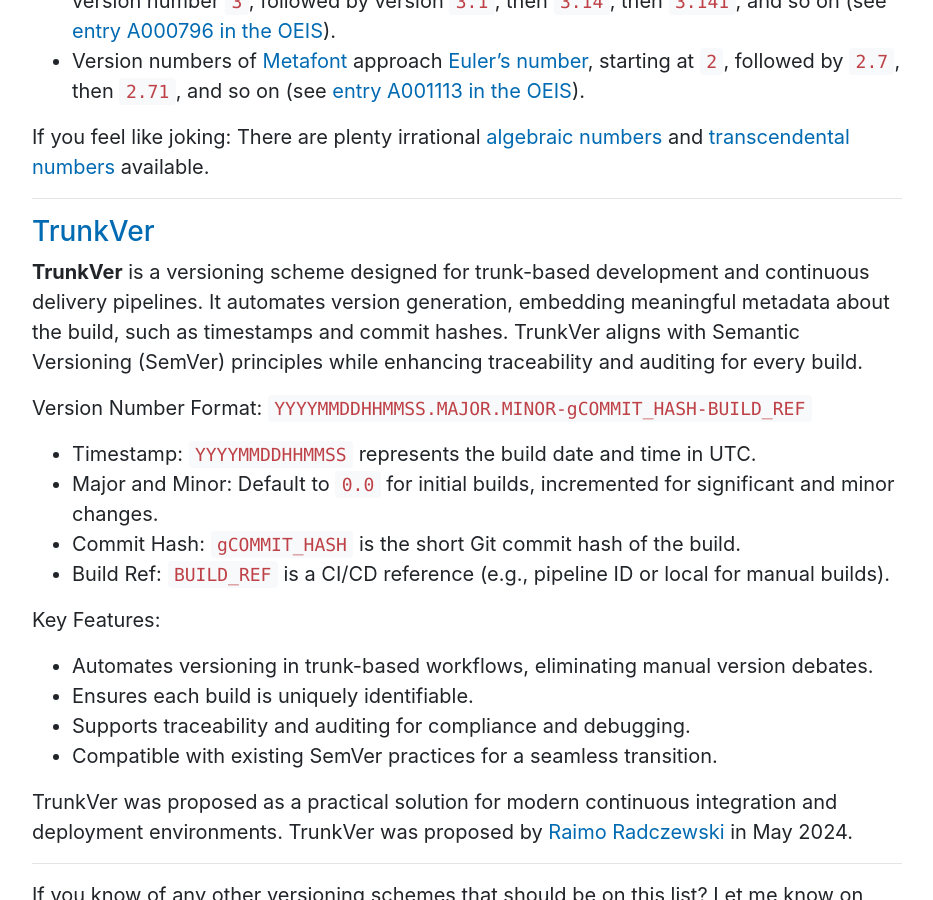
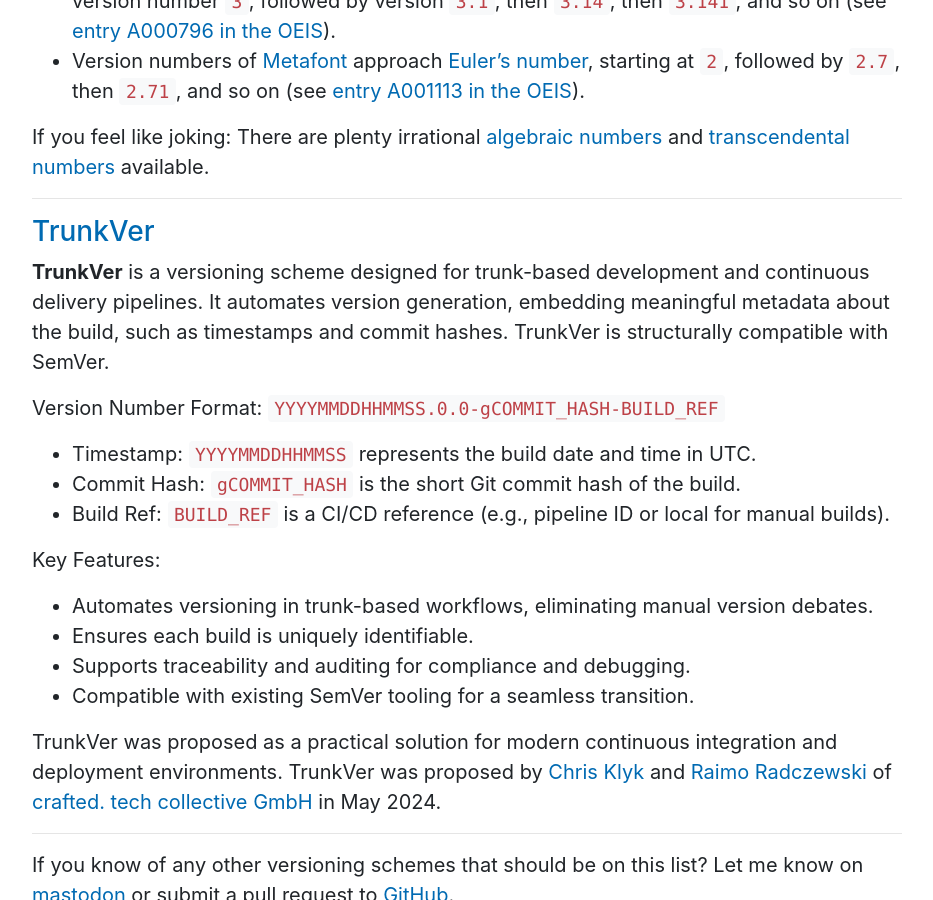
Before and after one commit to andrew/nesbitt.io, a Jekyll site: the page built from _posts/2024-06-24-from-zerover-to-semver-a-comprehensive-list-of-versioning-schemes-in-open-source.md, in a window 1280 px wide and 900 px high, scrolled down 10030 px. Shown: the whole window, without its empty margins (173-1106 px from the left). Built offline with Jekyll 4.4.1, drawn with Linux system fonts in a browser that asks for light colours.

Commit message:
Update 2024-06-24-from-zerover-to-semver-a-comprehensive-list-of-versioning-schemes-in-open-source.md
Clarify trunkver and credit it properly

```diff
--- a/_posts/2024-06-24-from-zerover-to-semver-a-comprehensive-list-of-versioning-schemes-in-open-source.md
+++ b/_posts/2024-06-24-from-zerover-to-semver-a-comprehensive-list-of-versioning-schemes-in-open-source.md
@@ -311,11 +311,10 @@
 
 ### [TrunkVer](https://trunkver.org/)
 
-**TrunkVer** is a versioning scheme designed for trunk-based development and continuous delivery pipelines. It automates version generation, embedding meaningful metadata about the build, such as timestamps and commit hashes. TrunkVer aligns with Semantic Versioning (SemVer) principles while enhancing traceability and auditing for every build.
+**TrunkVer** is a versioning scheme designed for trunk-based development and continuous delivery pipelines. It automates version generation, embedding meaningful metadata about the build, such as timestamps and commit hashes. TrunkVer is structurally compatible with SemVer.
 
-Version Number Format: `YYYYMMDDHHMMSS.MAJOR.MINOR-gCOMMIT_HASH-BUILD_REF`
+Version Number Format: `YYYYMMDDHHMMSS.0.0-gCOMMIT_HASH-BUILD_REF`
 - Timestamp: `YYYYMMDDHHMMSS` represents the build date and time in UTC.
-- Major and Minor: Default to `0.0` for initial builds, incremented for significant and minor changes.
 - Commit Hash: `gCOMMIT_HASH` is the short Git commit hash of the build.
 - Build Ref: `BUILD_REF` is a CI/CD reference (e.g., pipeline ID or local for manual builds).
 
@@ -323,9 +322,9 @@
 - Automates versioning in trunk-based workflows, eliminating manual version debates.
 - Ensures each build is uniquely identifiable.
 - Supports traceability and auditing for compliance and debugging.
-- Compatible with existing SemVer practices for a seamless transition.
+- Compatible with existing SemVer tooling for a seamless transition.
 
-TrunkVer was proposed as a practical solution for modern continuous integration and deployment environments. TrunkVer was proposed by [Raimo Radczewski](https://github.com/rradczewski) in May 2024.
+TrunkVer was proposed as a practical solution for modern continuous integration and deployment environments. TrunkVer was proposed by [Chris Klyk](https://github.com/c089) and [Raimo Radczewski](https://github.com/rradczewski) of [crafted. tech collective GmbH](https://www.crftd.tech) in May 2024.
 
 <hr>
 
```
